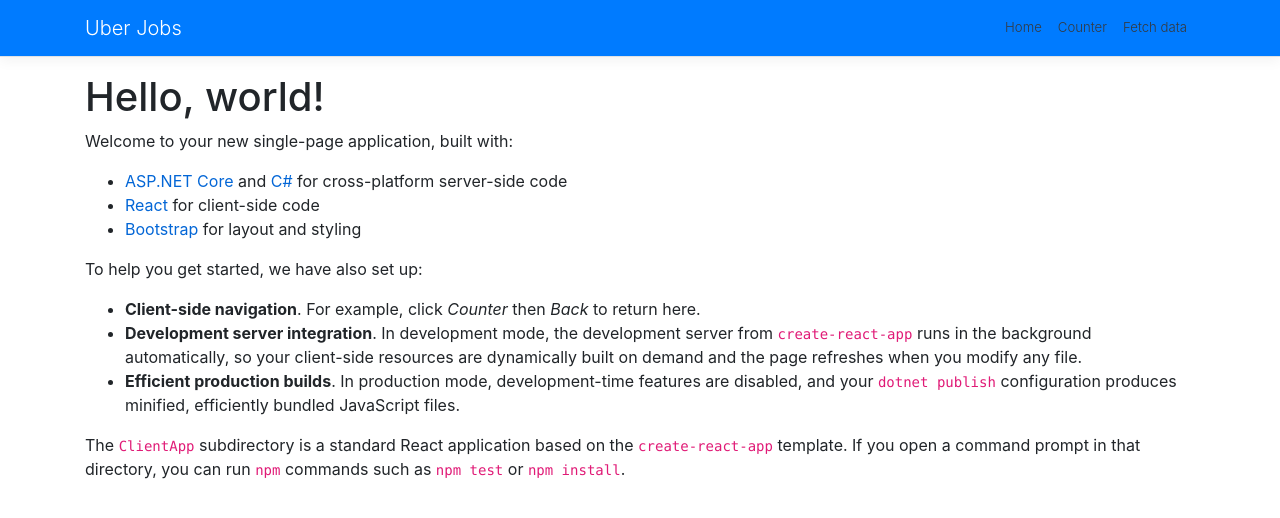
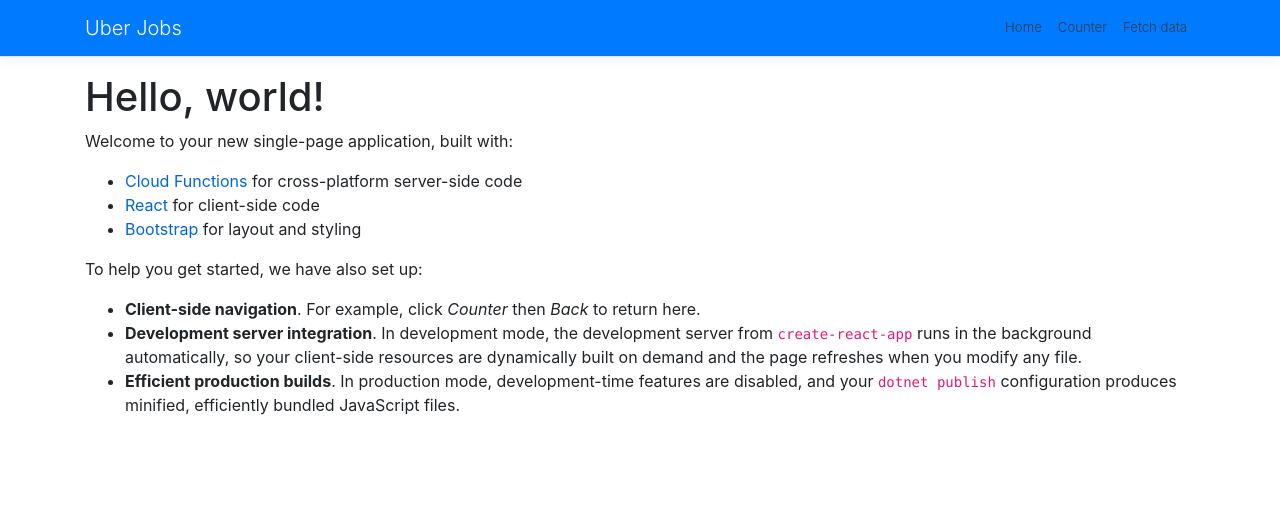
Before and after one commit to PrasannaDommalapati/uber-jobs, a React (Create React App) app in the folder app/: page / in a window 1280 px wide. Shown: the top 518 px of the page. Built offline with nearby package versions, Linux system fonts and the light colour scheme.

Commit message:
update Home.js

```diff
--- a/app/src/components/Home.js
+++ b/app/src/components/Home.js
@@ -9,7 +9,7 @@
         <h1>Hello, world!</h1>
         <p>Welcome to your new single-page application, built with:</p>
         <ul>
-          <li><a href='https://get.asp.net/'>ASP.NET Core</a> and <a href='https://msdn.microsoft.com/en-us/library/67ef8sbd.aspx'>C#</a> for cross-platform server-side code</li>
+          <li><a href='https://cloud.google.com/functions'>Cloud Functions</a> for cross-platform server-side code</li>
           <li><a href='https://facebook.github.io/react/'>React</a> for client-side code</li>
           <li><a href='http://getbootstrap.com/'>Bootstrap</a> for layout and styling</li>
         </ul>
@@ -19,7 +19,6 @@
           <li><strong>Development server integration</strong>. In development mode, the development server from <code>create-react-app</code> runs in the background automatically, so your client-side resources are dynamically built on demand and the page refreshes when you modify any file.</li>
           <li><strong>Efficient production builds</strong>. In production mode, development-time features are disabled, and your <code>dotnet publish</code> configuration produces minified, efficiently bundled JavaScript files.</li>
         </ul>
-        <p>The <code>ClientApp</code> subdirectory is a standard React application based on the <code>create-react-app</code> template. If you open a command prompt in that directory, you can run <code>npm</code> commands such as <code>npm test</code> or <code>npm install</code>.</p>
       </div>
     );
   }
```
